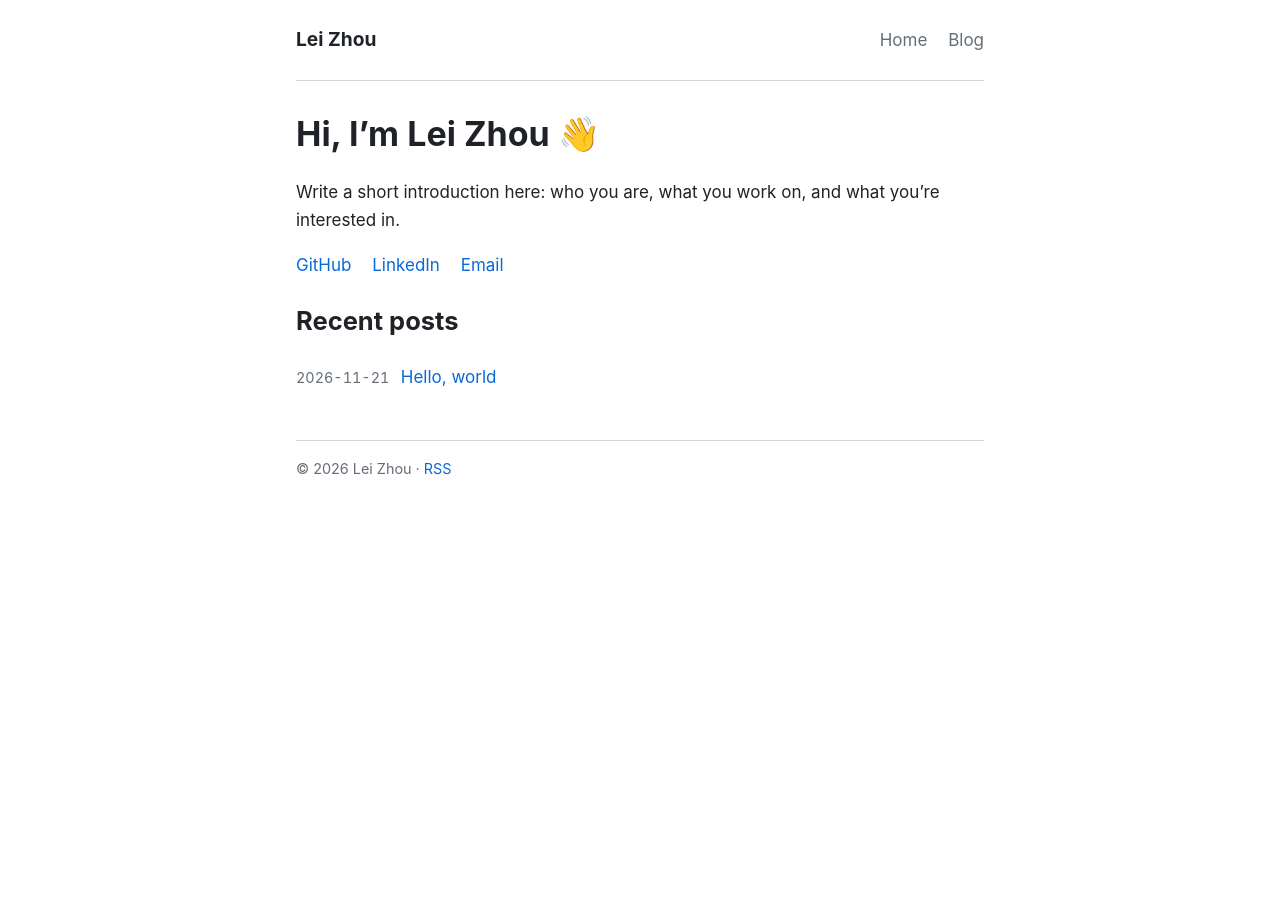
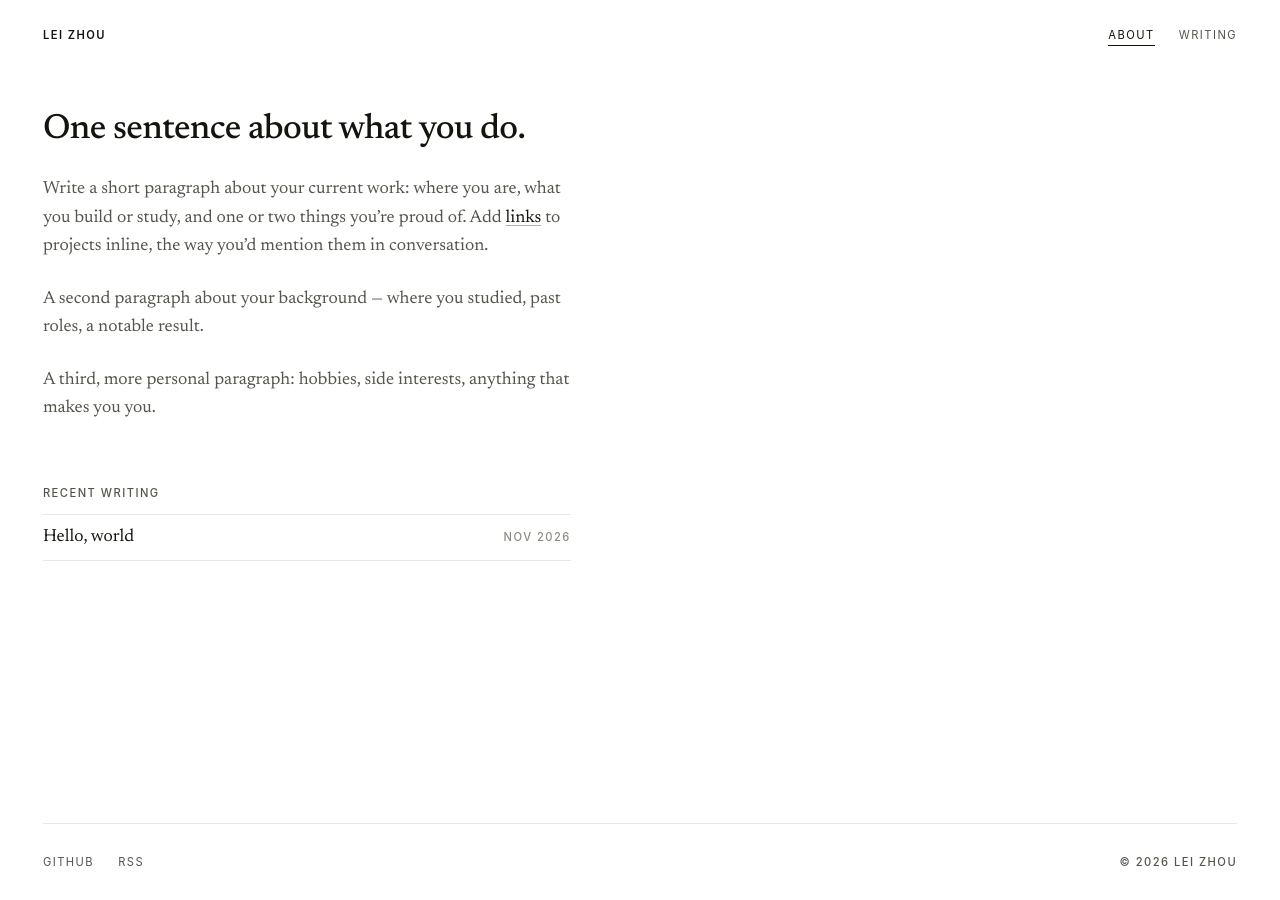
Before and after one commit to BannyStone/BannyStone.github.io, a Jekyll site: the page built from index.md, in a window 1280 px wide. Built offline with Jekyll 4.4.1, drawn with Linux system fonts in a browser that asks for light colours.

Commit message:
Restyle site with an editorial serif look
Newsreader serif prose, small uppercase sans nav and labels, two-column
homepage intro with optional fading photo, ruled post lists, and a local
preview setup for newer Ruby.

Co-Authored-By: Claude Opus 5.5 <noreply@anthropic.com>

```diff
--- a/_config.yml
+++ b/_config.yml
@@ -8,6 +8,18 @@ baseurl: ""
 email: ""
 github_username: BannyStone
 linkedin: ""
+scholar: ""
+
+# Optional photo shown beside your intro on the homepage, e.g. /assets/img/hero.jpg
+hero_image: ""
+hero_alt: ""
+
+# Header navigation
+nav:
+  - title: About
+    url: /
+  - title: Writing
+    url: /blog/
 
 markdown: kramdown
 permalink: /blog/:year/:month/:title/
@@ -20,3 +32,6 @@ exclude:
   - README.md
   - Gemfile
   - Gemfile.lock
+  - vendor
+  - .bundle
+  - _local
--- a/_layouts/default.html
+++ b/_layouts/default.html
@@ -3,23 +3,46 @@
 <head>
   <meta charset="utf-8">
   <meta name="viewport" content="width=device-width, initial-scale=1">
-  <link rel="stylesheet" href="{{ '/assets/css/style.css' | relative_url }}">
+  <link rel="preconnect" href="https://fonts.googleapis.com">
+  <link rel="preconnect" href="https://fonts.gstatic.com" crossorigin>
+  <link rel="stylesheet" href="https://fonts.googleapis.com/css2?family=Newsreader:opsz,wght@6..72,300..700&display=swap">
+  <link rel="stylesheet" href="{{ '/assets/css/site.css' | relative_url }}">
   {% seo %}
   {% feed_meta %}
 </head>
 <body>
+  <div class="page{% if page.wide %} page--wide{% endif %}">
     <header class="site-header">
-    <a class="site-title" href="{{ '/' | relative_url }}">{{ site.title }}</a>
+      <a class="wordmark" href="{{ '/' | relative_url }}">{{ site.title }}</a>
       <nav>
-      <a href="{{ '/' | relative_url }}">Home</a>
-      <a href="{{ '/blog/' | relative_url }}">Blog</a>
+        {% for item in site.nav %}
+          {% assign href = item.url | relative_url %}
+          {% assign current = false %}
+          {% if page.url == item.url %}{% assign current = true %}{% endif %}
+          {% if item.url != '/' and page.url contains item.url %}{% assign current = true %}{% endif %}
+          {% if current %}
+            <a class="nav-link" href="{{ href }}" aria-current="page">{{ item.title }}</a>
+          {% else %}
+            <a class="nav-link" href="{{ href }}">{{ item.title }}</a>
+          {% endif %}
+        {% endfor %}
       </nav>
     </header>
+
     <main>
       {{ content }}
     </main>
+
     <footer class="site-footer">
-    © {{ 'now' | date: '%Y' }} {{ site.author }} · <a href="{{ '/feed.xml' | relative_url }}">RSS</a>
+      <ul>
+        {% if site.email and site.email != "" %}<li><a href="mailto:{{ site.email }}">Email</a></li>{% endif %}
+        {% if site.github_username and site.github_username != "" %}<li><a href="https://github.com/{{ site.github_username }}">GitHub</a></li>{% endif %}
+        {% if site.linkedin and site.linkedin != "" %}<li><a href="{{ site.linkedin }}">LinkedIn</a></li>{% endif %}
+        {% if site.scholar and site.scholar != "" %}<li><a href="{{ site.scholar }}">Google Scholar</a></li>{% endif %}
+        <li><a href="{{ '/feed.xml' | relative_url }}">RSS</a></li>
+      </ul>
+      <span class="label">© {{ 'now' | date: '%Y' }} {{ site.author }}</span>
     </footer>
+  </div>
 </body>
 </html>
--- /dev/null
+++ b/_layouts/home.html
@@ -0,0 +1,32 @@
+---
+layout: default
+---
+{% assign has_image = false %}
+{% if site.hero_image and site.hero_image != "" %}{% assign has_image = true %}{% endif %}
+<section class="masthead{% if has_image %} has-image{% endif %}">
+  <div class="words">
+    <h1>{{ page.tagline }}</h1>
+    <div class="prose body">
+      {{ content }}
+    </div>
+  </div>
+  {% if has_image %}
+  <figure class="hero">
+    <img src="{{ site.hero_image | relative_url }}" alt="{{ site.hero_alt }}">
+  </figure>
+  {% endif %}
+</section>
+
+{% if site.posts.size > 0 %}
+<section class="recent">
+  <h2 class="label">Recent writing</h2>
+  <ul class="post-list">
+  {% for post in site.posts limit:5 %}
+    <li>
+      <a href="{{ post.url | relative_url }}">{{ post.title }}</a>
+      <span class="label">{{ post.date | date: '%b %Y' }}</span>
+    </li>
+  {% endfor %}
+  </ul>
+</section>
+{% endif %}
--- /dev/null
+++ b/assets/css/site.css
@@ -0,0 +1,182 @@
+/* Editorial look: serif prose, small uppercase sans labels, lots of white space. */
+:root {
+  --font-prose: "Newsreader", Georgia, "Times New Roman", serif;
+  --font-ui: ui-sans-serif, -apple-system, BlinkMacSystemFont, "Segoe UI", Helvetica, Arial, sans-serif;
+
+  --text-label: .7rem;
+  --text-body: 1.1rem;
+  --text-title: clamp(1.6rem, 1.3rem + 1.4vw, 2.2rem);
+
+  --space-xs: .5rem;
+  --space-sm: .875rem;
+  --space-md: 1.5rem;
+  --space-lg: 2.5rem;
+  --space-xl: 4rem;
+  --space-2xl: 6.5rem;
+
+  --measure: 33rem;
+  --page-max: 62rem;
+  --page-wide: 84rem;
+  --page-pad: clamp(1rem, .6rem + 2.6vw, 3rem);
+
+  --ease: cubic-bezier(.2, 0, .1, 1);
+  --duration: .26s;
+
+  --paper: #ffffff;
+  --ink: #14140f;
+  --ink-soft: #55554e;
+  --ink-faint: #8b8b83;
+  --rule: #e7e7e1;
+}
+@media (prefers-color-scheme: dark) {
+  :root {
+    --paper: #0b0b0b;
+    --ink: #f0efec;
+    --ink-soft: #a6a5a2;
+    --ink-faint: #76756f;
+    --rule: #2b2a29;
+  }
+}
+@media (prefers-reduced-motion: reduce) { :root { --duration: 1ms; } }
+
+*, *::before, *::after { box-sizing: border-box; }
+* { margin: 0; }
+html { -webkit-text-size-adjust: 100%; }
+body {
+  background: var(--paper);
+  color: var(--ink);
+  font-family: var(--font-prose);
+  font-size: var(--text-body);
+  line-height: 1.62;
+  -webkit-font-smoothing: antialiased;
+  text-rendering: optimizeLegibility;
+  overflow-x: clip;
+}
+img { max-width: 100%; height: auto; display: block; }
+
+a {
+  color: inherit;
+  text-underline-offset: .18em;
+  text-decoration-thickness: 1px;
+  text-decoration-color: color-mix(in srgb, currentColor 32%, transparent);
+  transition: text-decoration-color var(--duration) var(--ease), color var(--duration) var(--ease);
+}
+a:hover { text-decoration-color: currentColor; }
+a:focus-visible { outline: 2px solid var(--ink); outline-offset: 3px; border-radius: 2px; }
+
+h1, h2, h3 { font-weight: 500; line-height: 1.16; letter-spacing: -.018em; text-wrap: balance; }
+h1 { font-size: var(--text-title); }
+h2 { font-size: 1.4rem; }
+h3 { font-size: 1.15rem; }
+
+.label {
+  font-family: var(--font-ui);
+  font-size: var(--text-label);
+  font-weight: 500;
+  letter-spacing: .13em;
+  text-transform: uppercase;
+  line-height: 1.2;
+  color: var(--ink-soft);
+}
+
+/* Page frame */
+.page {
+  display: flex; flex-direction: column; min-height: 100dvh;
+  width: 100%; max-width: var(--page-max);
+  margin-inline: auto; padding-inline: var(--page-pad);
+}
+.page--wide { max-width: var(--page-wide); }
+main { flex: 1; }
+
+/* Header */
+.site-header {
+  display: flex; flex-wrap: wrap; justify-content: space-between; align-items: baseline;
+  gap: var(--space-xs) var(--space-md);
+  padding-block: var(--space-md);
+  margin-bottom: var(--space-lg);
+}
+.wordmark, .nav-link {
+  font-family: var(--font-ui);
+  font-size: var(--text-label);
+  letter-spacing: .13em;
+  text-transform: uppercase;
+  text-decoration: none;
+}
+.wordmark { font-weight: 600; }
+nav { display: flex; flex-wrap: wrap; gap: var(--space-xs) var(--space-md); }
+.nav-link { color: var(--ink-soft); padding-block: .15em; border-bottom: 1px solid transparent; }
+.nav-link:hover { color: var(--ink); }
+.nav-link[aria-current="page"] { color: var(--ink); border-bottom-color: currentColor; }
+
+/* Prose */
+.prose { max-width: var(--measure); }
+.prose > * + * { margin-top: var(--space-md); }
+.prose h2, .prose h3 { margin-top: var(--space-lg); }
+.prose ul, .prose ol { padding-left: 1.2em; }
+.prose blockquote { border-left: 1px solid var(--rule); padding-left: var(--space-md); color: var(--ink-soft); }
+.prose img { margin-block: var(--space-lg); }
+code, pre { font-family: ui-monospace, SFMono-Regular, Menlo, monospace; font-size: .85em; }
+pre { padding: var(--space-sm) var(--space-md); border: 1px solid var(--rule); border-radius: 4px; overflow-x: auto; }
+hr { border: 0; border-top: 1px solid var(--rule); }
+
+/* Homepage masthead: text left, photo bleeding off the right edge */
+.masthead { display: grid; grid-template-columns: minmax(0, var(--measure)); }
+.masthead.has-image {
+  grid-template-columns: minmax(0, var(--measure)) minmax(0, 1fr);
+  gap: var(--space-lg);
+  align-items: center;
+}
+.masthead .body { margin-top: var(--space-md); color: var(--ink-soft); }
+.masthead .body a { color: var(--ink); }
+.hero {
+  margin-right: calc(-1 * ((100vw - min(var(--page-wide), 100vw)) / 2 + var(--page-pad)));
+}
+.hero img {
+  width: 100%;
+  -webkit-mask-image: linear-gradient(#000 82%, transparent 99%);
+          mask-image: linear-gradient(#000 82%, transparent 99%);
+}
+@media (max-width: 56rem) {
+  .masthead.has-image { grid-template-columns: 1fr; gap: var(--space-md); }
+  .masthead.has-image .words { display: contents; }
+  .masthead.has-image h1 { order: 1; }
+  .hero { order: 2; margin-inline: calc(-1 * var(--page-pad)); }
+  .masthead.has-image .body { order: 3; margin-top: 0; }
+}
+
+/* Post lists */
+.recent { margin-top: var(--space-xl); max-width: var(--measure); }
+.recent h2 { margin-bottom: var(--space-sm); }
+main > h1 + .post-list { margin-top: var(--space-md); }
+.post-list { list-style: none; padding: 0; max-width: var(--measure); }
+.post-list li {
+  display: flex; justify-content: space-between; align-items: baseline; gap: var(--space-md);
+  padding-block: var(--space-xs);
+  border-top: 1px solid var(--rule);
+}
+.post-list li:last-child { border-bottom: 1px solid var(--rule); }
+.post-list a { text-decoration: none; }
+.post-list a:hover { text-decoration: underline; text-decoration-color: currentColor; }
+.post-list .label { white-space: nowrap; color: var(--ink-faint); }
+
+/* Single post */
+.post h1 { margin-top: var(--space-xs); max-width: var(--measure); }
+.post .prose { margin-top: var(--space-lg); }
+.back { margin-top: var(--space-xl); }
+.back a { text-decoration: none; }
+
+/* Footer */
+.site-footer {
+  display: flex; flex-wrap: wrap; justify-content: space-between; align-items: baseline;
+  gap: var(--space-xs) var(--space-md);
+  margin-top: var(--space-2xl);
+  padding-block: var(--space-md);
+  border-top: 1px solid var(--rule);
+}
+.site-footer ul { display: flex; flex-wrap: wrap; gap: var(--space-xs) var(--space-md); padding: 0; list-style: none; }
+.site-footer ul a {
+  font-family: var(--font-ui); font-size: var(--text-label);
+  letter-spacing: .13em; text-transform: uppercase;
+  text-decoration: none; color: var(--ink-soft);
+}
+.site-footer ul a:hover { color: var(--ink); }
--- a/assets/css/style.css
+++ /dev/null
@@ -1,21 +0,0 @@
-:root { --bg:#fff; --fg:#1f2328; --muted:#656d76; --accent:#0969da; --line:#d0d7de; }
-@media (prefers-color-scheme: dark) {
-  :root { --bg:#0d1117; --fg:#e6edf3; --muted:#8d96a0; --accent:#4493f8; --line:#30363d; }
-}
-* { box-sizing: border-box; }
-body { margin:0 auto; max-width:720px; padding:0 16px; background:var(--bg); color:var(--fg);
-  font:17px/1.65 -apple-system, BlinkMacSystemFont, "Segoe UI", Helvetica, Arial, sans-serif; }
-a { color:var(--accent); text-decoration:none; } a:hover { text-decoration:underline; }
-.site-header { display:flex; justify-content:space-between; align-items:center; flex-wrap:wrap;
-  gap:8px; padding:24px 0; border-bottom:1px solid var(--line); margin-bottom:32px; }
-.site-title { font-weight:700; font-size:1.2rem; color:var(--fg); }
-nav a { margin-left:16px; color:var(--muted); }
-h1 { line-height:1.25; }
-.meta { color:var(--muted); font-size:.9rem; }
-.links a { margin-right:16px; }
-.post-list { list-style:none; padding:0; } .post-list li { margin:8px 0; }
-.post-list .meta { display:inline-block; min-width:100px; font-variant-numeric:tabular-nums; }
-pre, code { font-family:ui-monospace, SFMono-Regular, Menlo, monospace; font-size:.9em; }
-pre { background:rgba(127,127,127,.1); padding:12px 16px; border-radius:6px; overflow-x:auto; }
-img { max-width:100%; }
-.site-footer { margin:48px 0 32px; padding-top:16px; border-top:1px solid var(--line); color:var(--muted); font-size:.9rem; }
--- a/index.md
+++ b/index.md
@@ -1,22 +1,12 @@
 ---
-layout: default
-title: Home
+layout: home
+wide: true
+title: About
+tagline: One sentence about what you do.
 ---
 
-# Hi, I'm {{ site.author }} 👋
+Write a short paragraph about your current work: where you are, what you build or study, and one or two things you're proud of. Add [links](https://github.com/BannyStone) to projects inline, the way you'd mention them in conversation.
 
-Write a short introduction here: who you are, what you work on, and what you're interested in.
+A second paragraph about your background — where you studied, past roles, a notable result.
 
-<p class="links">
-{% if site.github_username %}<a href="https://github.com/{{ site.github_username }}">GitHub</a>{% endif %}
-{% if site.linkedin %}<a href="{{ site.linkedin }}">LinkedIn</a>{% endif %}
-{% if site.email %}<a href="mailto:{{ site.email }}">Email</a>{% endif %}
-</p>
-
-## Recent posts
-
-<ul class="post-list">
-{% for post in site.posts limit:5 %}
-  <li><span class="meta">{{ post.date | date: '%Y-%m-%d' }}</span> <a href="{{ post.url | relative_url }}">{{ post.title }}</a></li>
-{% endfor %}
-</ul>
+A third, more personal paragraph: hobbies, side interests, anything that makes you you.
```
Also changed, not shown: Gemfile (+8 -0 lines), _layouts/post.html (+5 -3 lines), _local/ruby_compat.rb (added, +7 -0 lines), blog.md (+6 -3 lines), .claude/launch.json (added), README.md, 2 other files. Lines whose indentation alone changed are shown as unchanged.
